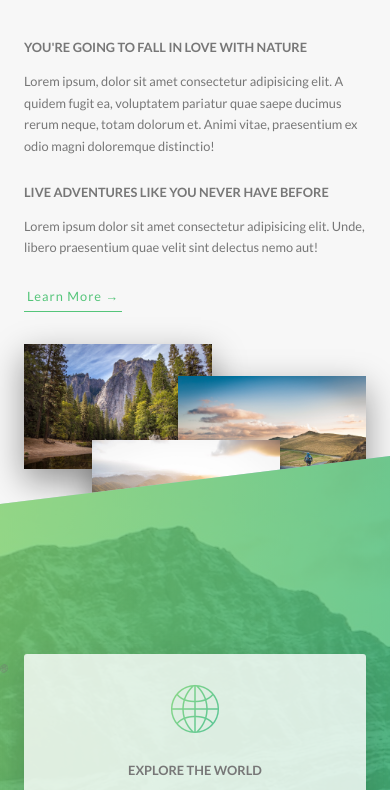
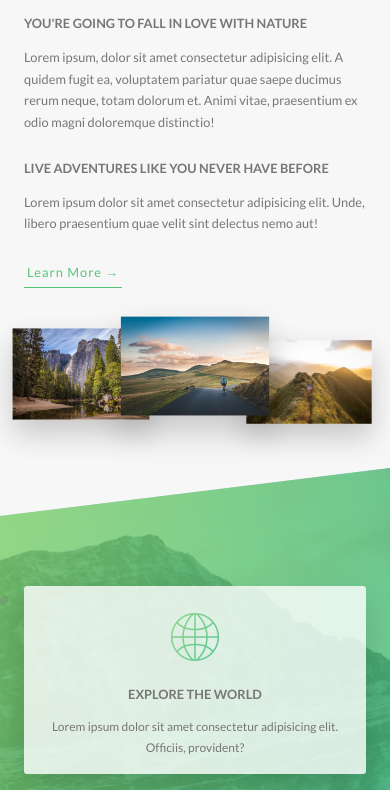
Before and after one commit to Mizzery414/naTours, a website: page index.html in a window 390 px wide. Shown: the part 912-1702 px from the top of the page. Drawn offline with Linux system fonts and the light colour scheme.

Commit message:
media queries for feature box, footer, composition

```diff
--- a/sass/base/_utilities.scss
+++ b/sass/base/_utilities.scss
@@ -3,11 +3,19 @@
 }
 
 .u-margin-bottom-big {
-  margin-bottom: 6rem !important;
+  margin-bottom: 8rem !important;
+
+  @include respond(tab-port) {
+    margin-bottom-big: 5rem !important;
+  }
 }
 
 .u-margin-bottom-medium {
   margin-bottom: 4rem !important;
+
+  @include respond(tab-port) {
+    margin-bottom-big: 3rem !important;
+  }
 }
 
 .u-margin-bottom-small {
--- a/sass/components/_composition.scss
+++ b/sass/components/_composition.scss
@@ -5,23 +5,47 @@
     width: 55%;
     box-shadow: 0 1.5rem 4rem rgba($color-black, 0.4);
     position: absolute;
-    // z-index: 10;
+    z-index: 10;
     transition: all 0.2s;
     outline-offset: 2rem;
+
+    @include respond(tab-port) {
+      float: left;
+      position: relative;
+      width: 33.3333333%;
+      box-shadow: 0 1.5rem 3rem rgba($color-black, 0.2);
+    }
 
     &--p1 {
       left: 0;
       top: -2rem;
+
+      @include respond(tab-port) {
+        top: 0;
+        transform: scale(1.2);
+      }
     }
 
     &--p2 {
       right: 0;
       top: 2rem;
+
+      @include respond(tab-port) {
+        top: -1rem;
+        transform: scale(1.3);
+        z-index: 100;
+      }
     }
 
     &--p3 {
       left: 20%;
       top: 10rem;
+
+      @include respond(tab-port) {
+        top: 1rem;
+        left: 0;
+        transform: scale(1.1);
+      }
     }
 
     &:hover {
--- a/sass/components/_feature-box.scss
+++ b/sass/components/_feature-box.scss
@@ -6,6 +6,10 @@
   border-radius: 3px;
   box-shadow: $box-shadow;
   transition: transform 0.3s;
+
+  @include respond(tab-port) {
+    padding: 2rem;
+  }
 
   &__icon {
     font-size: 6rem;
@@ -19,6 +23,10 @@
       rgba($color-primary-light, 0.8),
       rgba($color-primary-dark, 0.8)
     );
+
+    @include respond(tab-port) {
+      margin-bottom: 0;
+    }
   }
 
   &:hover {
--- a/sass/layout/_footer.scss
+++ b/sass/layout/_footer.scss
@@ -11,6 +11,10 @@
   &__logo-box {
     text-align: center;
     margin-bottom: 8rem;
+
+    @include respond(tab-port) {
+      margin-bottom: 6rem;
+    }
   }
 
   &__logo {
--- a/sass/pages/_home.scss
+++ b/sass/pages/_home.scss
@@ -2,6 +2,10 @@
   background-color: $color-grey-light-1;
   padding: 25rem 0;
   margin-top: -20vh;
+
+  @include respond(tab-port) {
+    padding: 20rem 0;
+  }
 }
 
 .section-features {
@@ -19,17 +23,29 @@
   & > * {
     transform: skewY(7deg);
   }
+
+  @include respond(tab-port) {
+    padding: 10rem 0;
+  }
 }
 
 .section-tours {
   background-color: $color-grey-light-1;
   padding: 25rem 0 15rem 0;
   margin-top: -10vh;
+
+  @include respond(tab-port) {
+    padding: 20rem 0 10rem 0;
+  }
 }
 
 .section-stories {
   padding: 15rem 0;
   position: relative;
+
+  @include respond(tab-port) {
+    padding: 10rem 0;
+  }
 }
 
 .section-book {
@@ -39,6 +55,10 @@
     $color-primary-light,
     $color-primary-dark
   );
+
+  @include respond(tab-port) {
+    padding: 10rem 0;
+  }
 }
 
 .book {
@@ -53,10 +73,26 @@
   border-radius: 3px;
   box-shadow: $box-shadow;
 
-  height: 50rem;
+  @include respond(tab-port) {
+    background-image: linear-gradient(
+      to right,
+      rgba($color-white, 0.9) 0%,
+      rgba($color-white, 0.9) 100%,
+      url(/imgs/nat-10.jpg)
+    );
+  }
 
+  // height: 50rem;
   &__form {
     width: 50%;
     padding: 6rem;
   }
+
+  @include respond(tab-land) {
+    width: 65%;
+  }
+
+  @include respond(tab-port) {
+    width: 100%;
+  }
 }
```
Also changed, not shown: sass/main.css, 1 other file.
